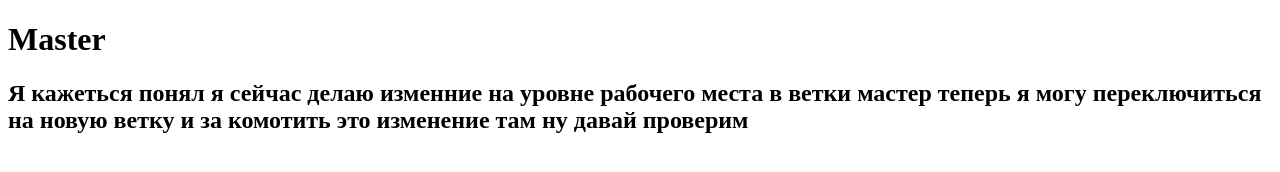
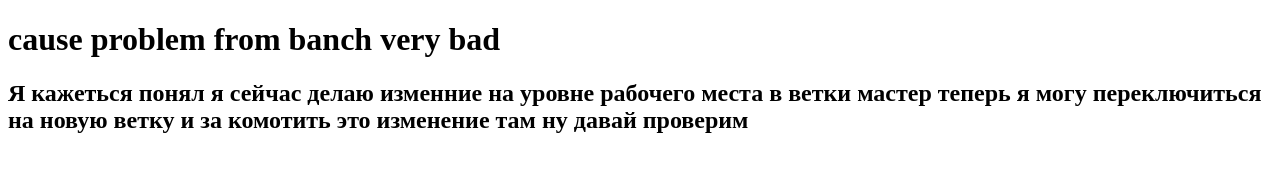
Before and after one commit to MSereda2/git, a plain HTML site: page index.html in a window 1280 px wide. Drawn offline with Linux system fonts and the light colour scheme.

Commit message:
very bad update

```diff
--- a/index.html
+++ b/index.html
@@ -7,7 +7,7 @@
   <link rel="stylesheet" href="style.css">
 </head>
 <body>
-  <h1>Master</h1>
+  <h1>cause problem from banch very bad</h1>
   <h2>Я кажеться понял я сейчас делаю изменние на уровне рабочего места в ветки мастер теперь я могу переключиться на новую ветку и за комотить это изменение там ну давай проверим</h2>
   <script src="./module.js"></script>
 </body>
```
